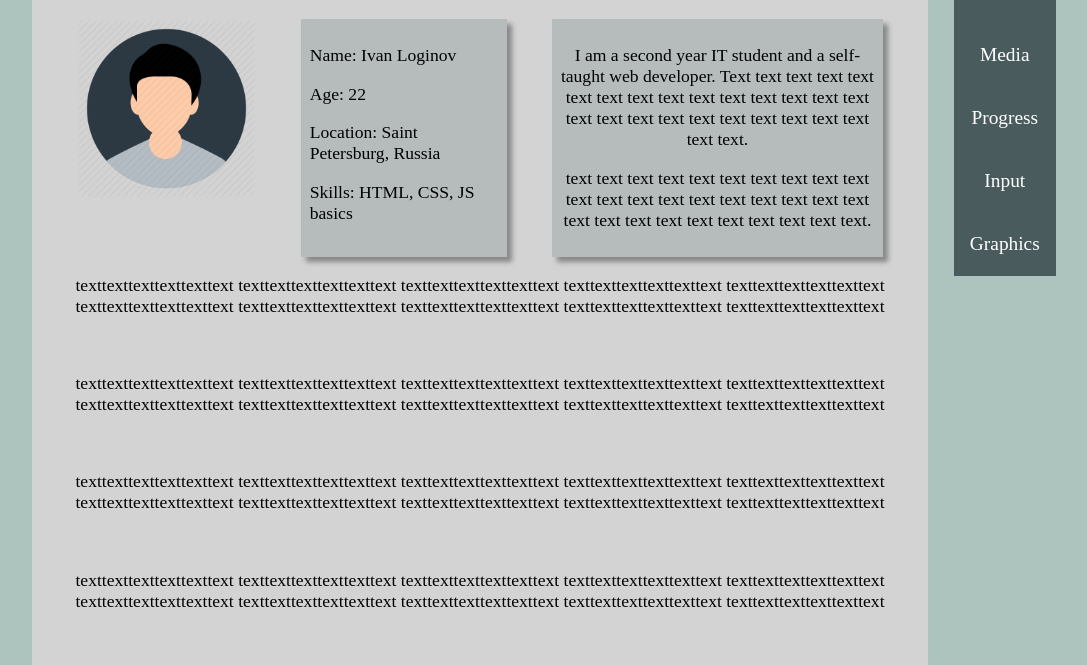
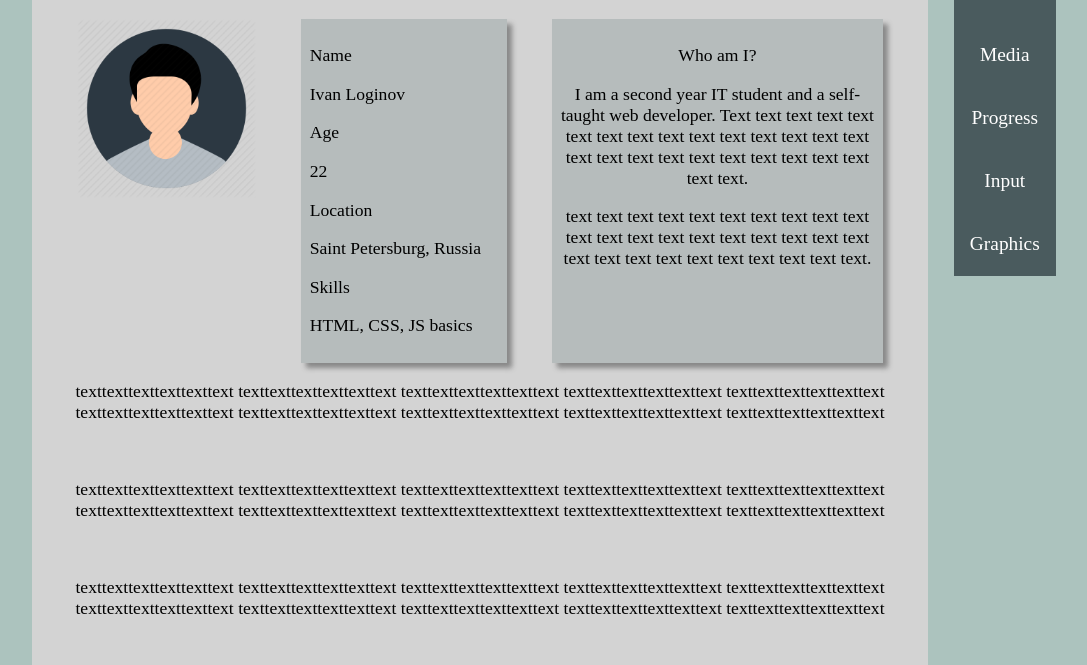
Before and after one commit to redboneskirmish/redboneskirmish.github.io, a plain HTML site: page index.html in a window 1280 px wide. Shown: the part 119-784 px from the top of the page, without its empty margins (160-1247 px from the left). Drawn offline with Linux system fonts and the light colour scheme.

Commit message:
Update index.html

```diff
--- a/index.html
+++ b/index.html
@@ -27,12 +27,17 @@
         <div class="container">
                 <img src="profilePicture.png" id="profilePicture">
                 <div id="aboutMeShort">
-                        <p>Name: Ivan Loginov</p>
-                        <p>Age: 22</p>
-                        <p>Location: Saint Petersburg, Russia</p>
-                        <p>Skills: HTML, CSS, JS basics</p>
+                        <p id="optionName">Name</p>
+                        <p>Ivan Loginov</p>
+                        <p id="optionName">Age</p>
+                        <p>22</p>
+                        <p id="optionName">Location</p>
+                        <p>Saint Petersburg, Russia</p>
+                        <p id="optionName">Skills</p>
+                        <p>HTML, CSS, JS basics</p>
                 </div>
                 <div id="aboutMeExtended">
+                        <p id="optionName">Who am I?</p>
                         <p>I am a second year IT student and a self-taught web developer.
                            Text text text text text text text text text text text text text
                            text text text text text text text text text text text text text text.
```
